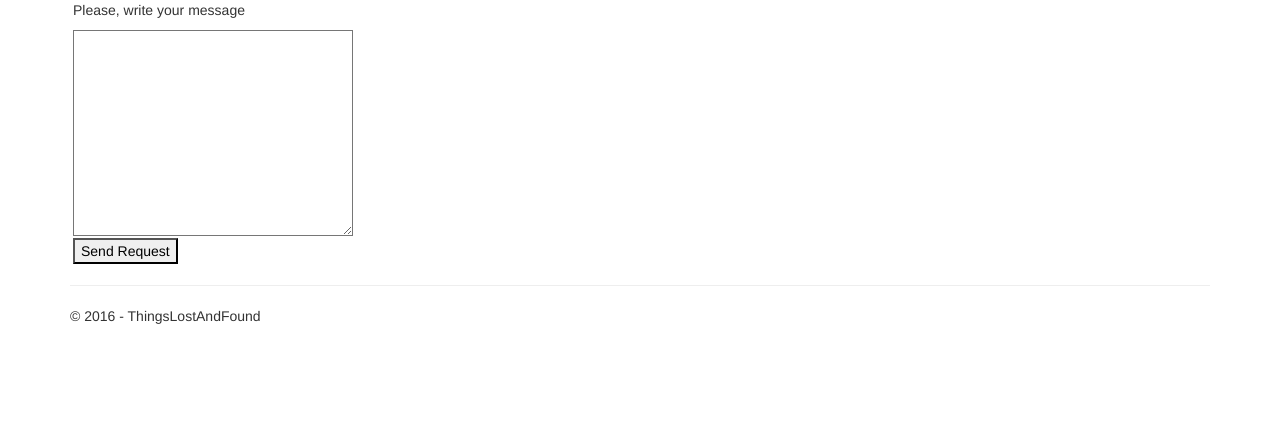
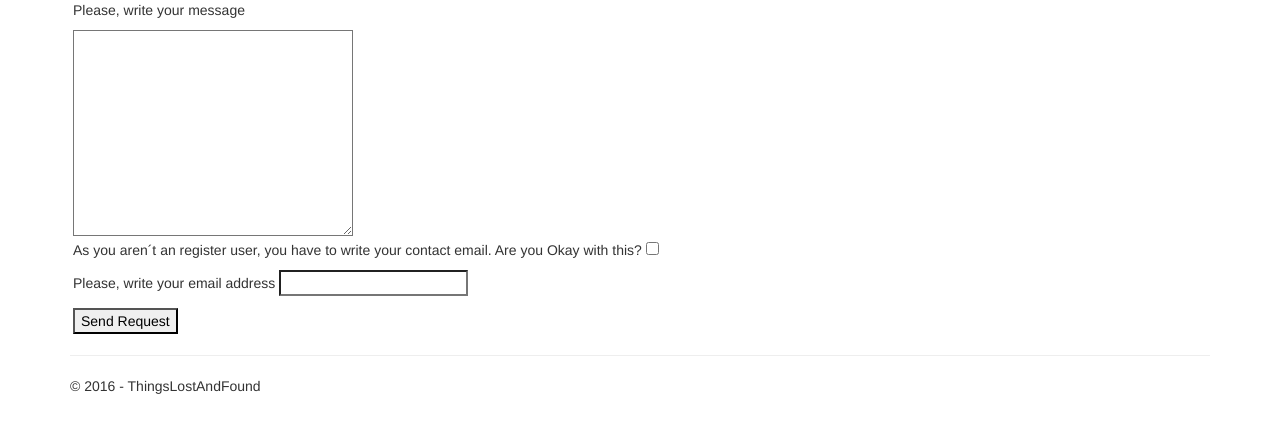
Before and after one commit to rnieva/ThingsLostAndFound, an ASP.NET MVC app: page /UsersContact/ContactUserFoundObject/1 in a window 1280 px wide. Shown: the part 174-607 px from the top of the page. Run offline with ASP.NET Core 8 and stand-ins for ASP.NET MVC 5, Linux system fonts and the light colour scheme; the project's own start-up code is not run, and a stand-in starts its controllers and pages; some libraries are stand-ins or nearby versions.

Commit message:
Improvement in form UserContact. Add email if the user is not register, and its validation with HTML 5

```diff
--- a/ThingsLostAndFound/Controllers/UsersContactController.cs
+++ b/ThingsLostAndFound/Controllers/UsersContactController.cs
@@ -23,7 +23,7 @@ namespace ThingsLostAndFound.Controllers
         }
 
         [HttpPost]
-        public ActionResult SendRequestUser(int id, string TextMessage)  //send an email with the request user
+        public ActionResult SendRequestUser(int id, string textMessage, string emailUserLostObject)  //send an email with the request user
         {
             //with id from object, search the user that found the object and send him a email
             var foundObject = db.FoundObjects.Find(id);
@@ -38,13 +38,14 @@ namespace ThingsLostAndFound.Controllers
             infoContactUser.idUserFinder = userIdReport;
             infoContactUser.idUserRequest = 0;  // check if the user that send tha request is login if not is 0
             infoContactUser.idObject = id;
-            infoContactUser.MessageText = TextMessage;
+            infoContactUser.MessageText = textMessage;
 
+            BuildBodyEmail(textMessage);
             //sendEmailToUserThatFoundTheObject();
             return View();  // show the view successfull if the email was sended
         }
 
-        public void PrepareEmail()
+        public void BuildBodyEmail(string textMessage)
         {
 
         }
--- a/ThingsLostAndFound/Views/UsersContact/ContactUserFoundObject.cshtml
+++ b/ThingsLostAndFound/Views/UsersContact/ContactUserFoundObject.cshtml
@@ -10,27 +10,40 @@
     <body>
         <h2>Send a message to user</h2>
         <p>
-            Message to @ViewBag.userName
+            Message to <b>@ViewBag.userName</b>
         <p>
-            Object: @ViewBag.titleObject
+            Object: <b>@ViewBag.titleObject</b>
         <p>
-            <form action="/UsersContact/SendRequestUser" method="post">
+        <form id="formMessage" action="/UsersContact/SendRequestUser" method="post">
             <table>
                 <tr>
                     <td></td>
                     <td>
                         @Html.Hidden("id", id)
                         Please, write your message<p></p>
-                            <textarea id="TextMessage" class="text" cols="46" rows="10" name="TextMessage"></textarea>
+                        <textarea id="textMessage" class="text" cols="46" rows="10" name="TextMessage"></textarea>
                     </td>
                 </tr>
                 <tr>
                     <td></td>
                     <td>
-                            <input type="submit" value="Send Request" />
+                        <p>As you aren´t an register user, you have to write your contact email. Are you Okay with this? <input id="emailCheckUserLostObject" type="checkbox" required name="emailCheckUserLostObject"  value="checked"></p>
+                        Please, write your email address <input id="emailUserLostObject" class="text" type="text" required name="emailUserLostObject">
+                        <p></p>
+                    </td>
+                </tr>
+                <tr>
+                    <td></td>
+                    <td>
+                        <input id="submit" type="submit" value="Send Request" />
                     </td>
                 </tr>
             </table>
         </form>
+
 </body>
 </html>
+
+<script type="text/javascript" language="JavaScript">
+
+</script>
```
Also changed, not shown: 6 other files. Lines whose indentation alone changed are shown as unchanged.
